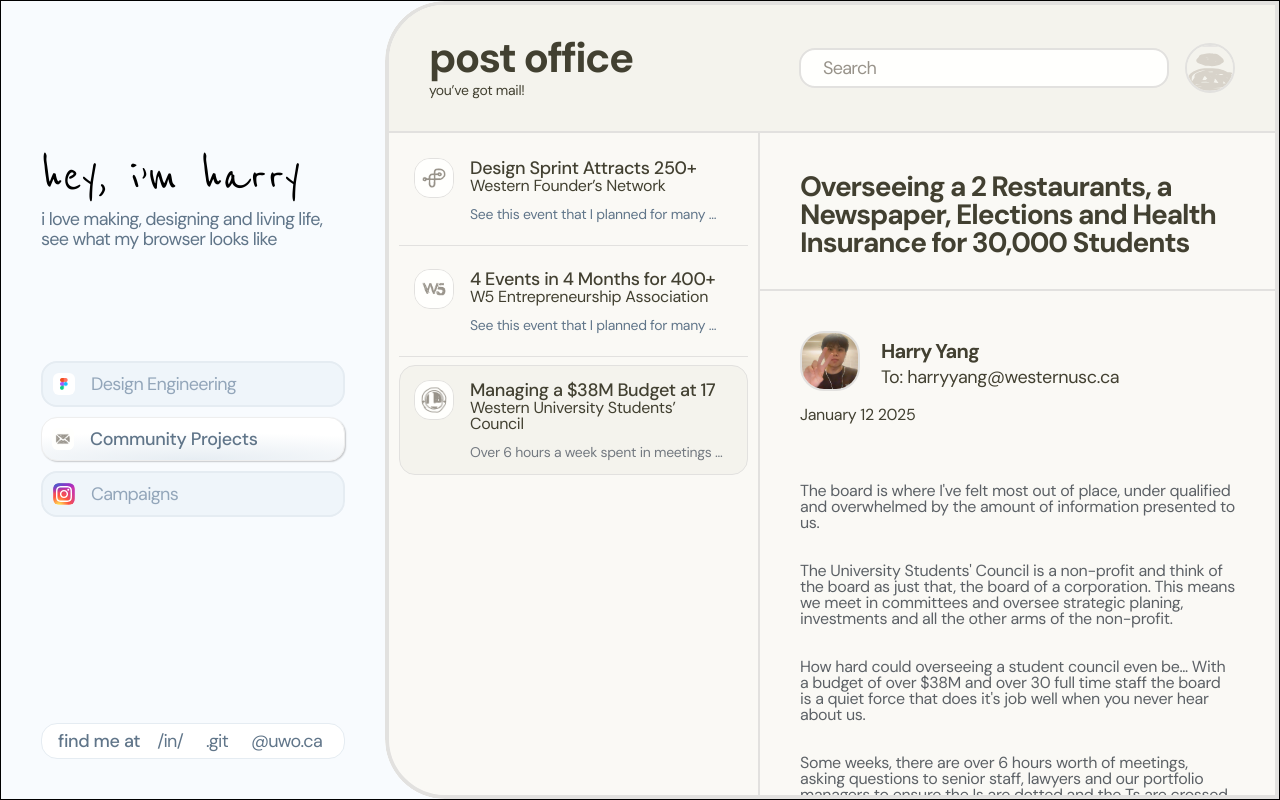
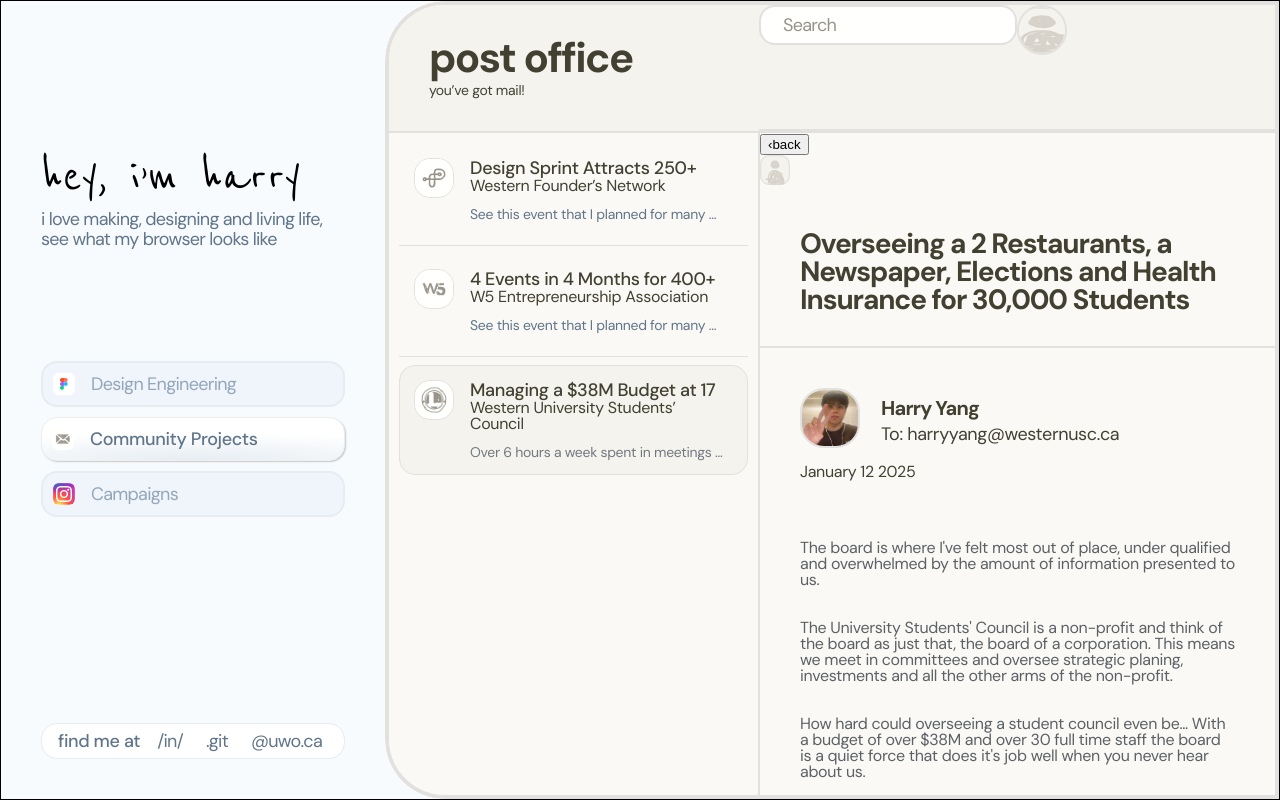
Before and after one commit to harryyangzy/portfoliov2, a React (Vite) app: page /community in a window 1280 px wide. Built offline with nearby package versions, Linux system fonts and the light colour scheme; a web font is replaced by a local one.

Commit message:
Enhance CommunityProjectsPage with responsive layout and reader layer functionality. Introduced media query handling for layout adjustments, improved email selection behavior, and refined component structure for better user experience.

```diff
--- a/src/CommunityProjectsPage.tsx
+++ b/src/CommunityProjectsPage.tsx
@@ -1,4 +1,4 @@
-import { useMemo, useState } from 'react'
+import { useEffect, useMemo, useState } from 'react'
 import PortfolioShell from './PortfolioShell'
 import { communityProjectAssets as a } from './assets/community-projects/assets'
 import w5SummitImage from './assets/community-projects/w5/summit-2.webp'
@@ -120,11 +120,41 @@ const WFN_IMAGE_GROUP = a.imageGroup
 const WFN_IMAGE_52 = a.image52
 const WFN_IMAGE_53 = a.image53
 
+const READER_LAYER_MQ = '(min-width: 1001px)'
+
 export default function CommunityProjectsPage() {
   const [search, setSearch] = useState('')
   const [activeEmailId, setActiveEmailId] = useState<EmailId | null>('usc')
   const [visitedEmailIds, setVisitedEmailIds] = useState<Set<EmailId>>(new Set(['usc']))
+  const [isWideLayout, setIsWideLayout] = useState(
+    () => typeof window !== 'undefined' && window.matchMedia(READER_LAYER_MQ).matches,
+  )
+  /** Figma 2651:4340 — mobile: inbox first; reader opens as a layer after selecting an email */
+  const [readerLayerOpen, setReaderLayerOpen] = useState(false)
   const hasSearchQuery = search.trim().length > 0
+
+  useEffect(() => {
+    const mq = window.matchMedia(READER_LAYER_MQ)
+    const onChange = () => setIsWideLayout(mq.matches)
+    onChange()
+    mq.addEventListener('change', onChange)
+    return () => mq.removeEventListener('change', onChange)
+  }, [])
+
+  useEffect(() => {
+    if (isWideLayout) setReaderLayerOpen(false)
+  }, [isWideLayout])
+
+  useEffect(() => {
+    if (!isWideLayout && readerLayerOpen) {
+      const prev = document.body.style.overflow
+      document.body.style.overflow = 'hidden'
+      return () => {
+        document.body.style.overflow = prev
+      }
+    }
+    return undefined
+  }, [isWideLayout, readerLayerOpen])
 
   const filteredEmails = useMemo(() => {
     const query = search.trim().toLowerCase()
@@ -139,7 +169,8 @@ export default function CommunityProjectsPage() {
   const activeEmail = activeEmailId ? EMAILS.find((email) => email.id === activeEmailId) ?? null : null
 
   const getEmailVariant = (emailId: EmailId) => {
-    if (emailId === activeEmailId) return 'active'
+    const showActive = isWideLayout || readerLayerOpen
+    if (emailId === activeEmailId && showActive) return 'active'
     if (visitedEmailIds.has(emailId)) return 'read'
     return 'unread'
   }
@@ -147,6 +178,16 @@ export default function CommunityProjectsPage() {
   const openEmail = (emailId: EmailId) => {
     setActiveEmailId(emailId)
     setVisitedEmailIds((prev) => new Set(prev).add(emailId))
+    if (!isWideLayout) setReaderLayerOpen(true)
+  }
+
+  const closeReaderLayer = () => setReaderLayerOpen(false)
+  const goBackFromReader = () => {
+    if (!isWideLayout) {
+      closeReaderLayer()
+      return
+    }
+    setActiveEmailId(null)
   }
 
   const getThumbByEmailId = (emailId: EmailId) => {
@@ -157,7 +198,9 @@ export default function CommunityProjectsPage() {
 
   return (
     <PortfolioShell pageName="Community Projects — post office" shellVariant="community">
-      <div className="cp">
+      <div
+        className={`cp${!isWideLayout && readerLayerOpen ? ' cp--reader-layer' : ''}`}
+      >
         <header className="cp__top">
           <div className="cp__brand">
             <div>
@@ -165,7 +208,7 @@ export default function CommunityProjectsPage() {
               <p className="cp__brand-tag">you’ve got mail!</p>
             </div>
           </div>
-          <div className="cp__toolbar">
+          <div className="cp__search-strip">
             <div className={`cp-search-wrap${hasSearchQuery ? ' cp-search-wrap--open' : ''}`}>
               <label className="cp__search">
                 <span className="visually-hidden">Search mail</span>
@@ -198,9 +241,9 @@ export default function CommunityProjectsPage() {
                 </div>
               ) : null}
             </div>
-            <div className="cp__avatar">
-              <img src={a.userPfp} alt="" width={50} height={50} />
-            </div>
+          </div>
+          <div className="cp__avatar">
+            <img src={a.userPfp} alt="" width={50} height={50} />
           </div>
         </header>
 
@@ -237,9 +280,24 @@ export default function CommunityProjectsPage() {
             </div>
           </aside>
 
-          <main className="cp__reader" aria-label="Message">
+          <main
+            className="cp__reader"
+            aria-label="Message"
+            inert={!isWideLayout && !readerLayerOpen ? true : undefined}
+          >
+            <div className="cp-reader__topbar">
+              <button type="button" className="cp__reader-back" onClick={goBackFromReader}>
+                <span className="cp__reader-back-chevron" aria-hidden="true">
+                  &#8249;
+                </span>
+                back
+              </button>
+              <div className="cp-reader__top-avatar">
+                <img src={a.userPfp} alt="" width={30} height={30} />
+              </div>
+            </div>
             {activeEmail ? (
-              <>
+              <div className="cp-reader__card">
                 <h2 className="cp-reader__subject">{activeEmail.title}</h2>
                 <div className="cp-reader__inner">
                   <div className="cp-meta">
@@ -469,7 +527,7 @@ export default function CommunityProjectsPage() {
                     </>
                   )}
                 </div>
-              </>
+              </div>
             ) : (
               <div className="cp-reader__empty">
                 <p className="cp-reader__empty-title">Select an email to read</p>
```
